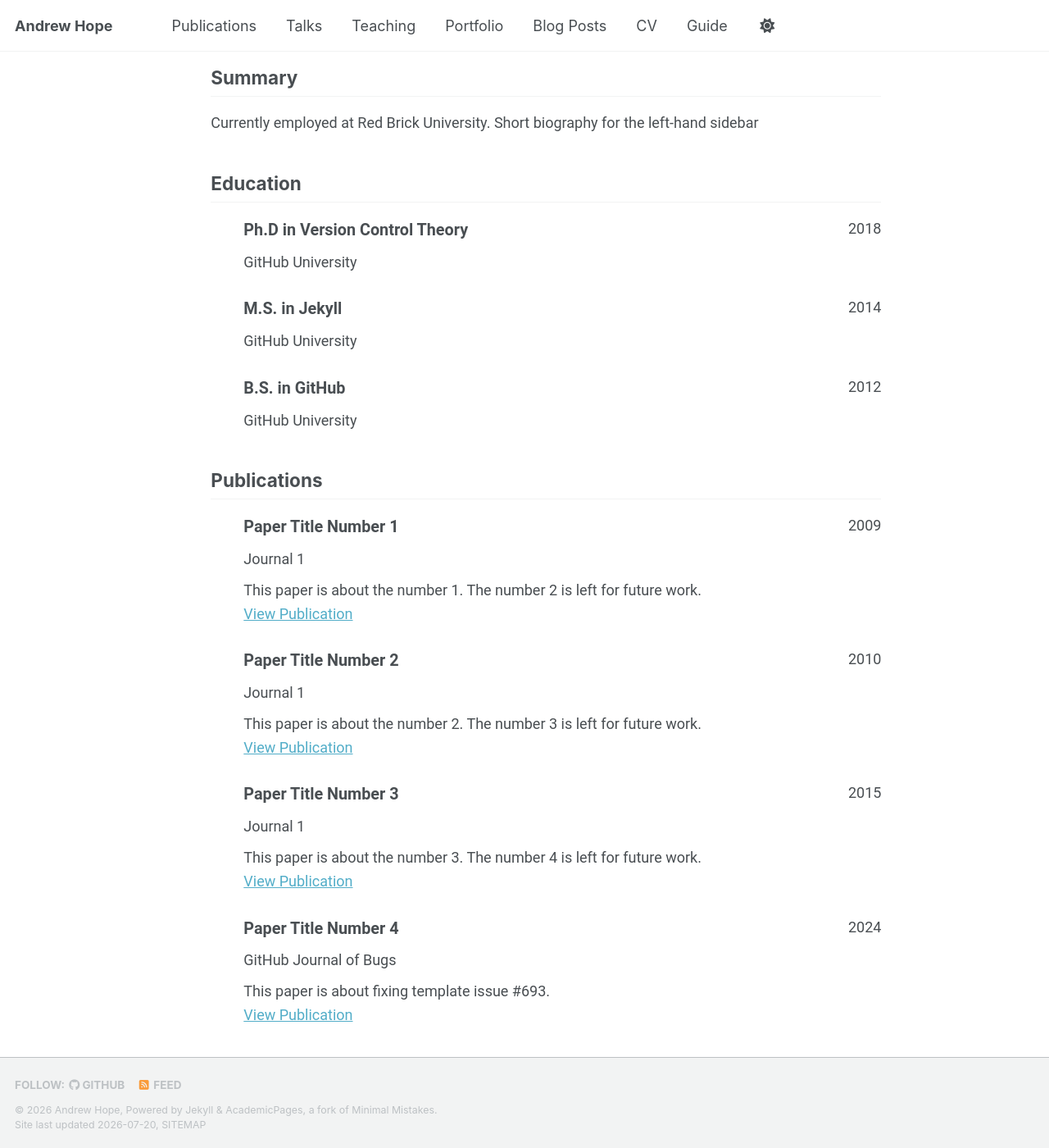
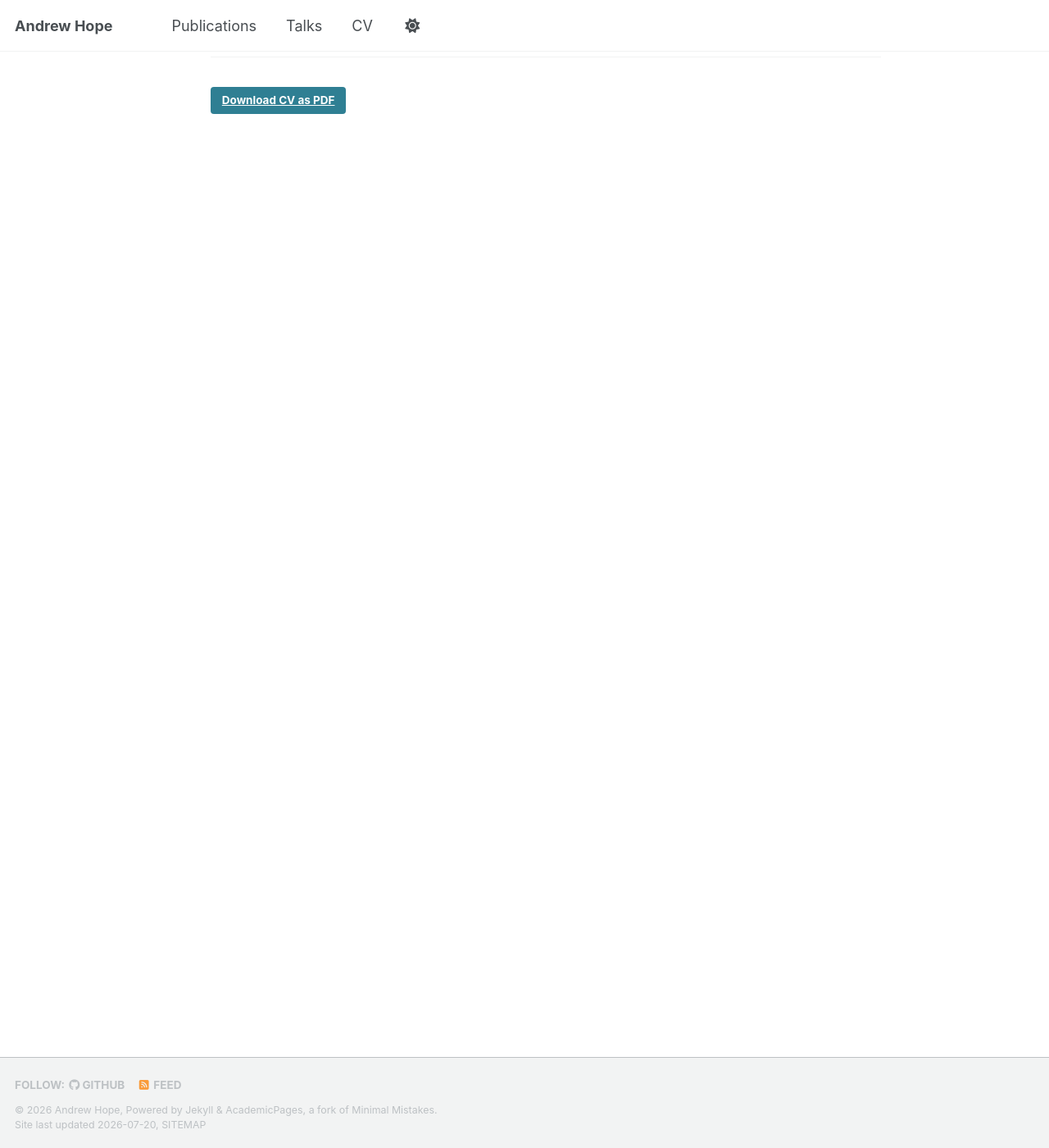
Before and after one commit to astrohope/astrohope.github.io, a Jekyll site: the page built from _pages/cv-json.md, in a window 1280 px wide and 1400 px high, scrolled down 310 px. Shown: the whole window at 82% size. Built offline with Jekyll 4.4.1, drawn with Linux system fonts in a browser that asks for light colours; a style sheet for code colours, icons or effects is not loaded; some of the changed text lies outside the part shown.

Commit message:
Second Commit

```diff
--- a/_data/cv.json
+++ b/_data/cv.json
@@ -3,150 +3,14 @@
     "name": "Andrew Hope",
     "email": "andhope@umich.edu",
     "phone": "",
-    "website": "https://academicpages.github.io",
-    "summary": "Currently employed at Red Brick University. Short biography for the left-hand sidebar",
+    "website": "",
+    "summary": "",
     "location": {
       "address": "",
       "postalCode": "",
-      "city": "Earth",
-      "countryCode": "US",
+      "city": "",
+      "countryCode": "",
       "region": ""
-    },
-    "profiles": [
-      {
-        "network": "Google Scholar",
-        "username": "",
-        "url": "https://scholar.google.com/citations?user=PS_CX0AAAAAJ"
-      },
-      {
-        "network": "ORCID",
-        "username": "",
-        "url": "https://orcid.org/yourorcidurl"
-      },
-      {
-        "network": "GitHub",
-        "username": "academicpages",
-        "url": "https://github.com/academicpages"
-      }
-    ]
-  },
-  "work": [],
-  "education": [
-    {
-      "institution": "GitHub University",
-      "area": "Ph.D in Version Control Theory",
-      "studyType": "",
-      "startDate": "",
-      "endDate": "2018",
-      "gpa": null,
-      "courses": []
-    },
-    {
-      "institution": "GitHub University",
-      "area": "M.S. in Jekyll",
-      "studyType": "",
-      "startDate": "",
-      "endDate": "2014",
-      "gpa": null,
-      "courses": []
-    },
-    {
-      "institution": "GitHub University",
-      "area": "B.S. in GitHub",
-      "studyType": "",
-      "startDate": "",
-      "endDate": "2012",
-      "gpa": null,
-      "courses": []
     }
-  ],
-  "skills": [],
-  "languages": [],
-  "interests": [],
-  "references": [],
-  "publications": [
-    {
-      "name": "Paper Title Number 1",
-      "publisher": "Journal 1",
-      "releaseDate": "2009-10-01",
-      "website": "https://academicpages.github.io/files/paper1.pdf",
-      "summary": "This paper is about the number 1. The number 2 is left for future work."
-    },
-    {
-      "name": "Paper Title Number 2",
-      "publisher": "Journal 1",
-      "releaseDate": "2010-10-01",
-      "website": "https://academicpages.github.io/files/paper2.pdf",
-      "summary": "This paper is about the number 2. The number 3 is left for future work."
-    },
-    {
-      "name": "Paper Title Number 3",
-      "publisher": "Journal 1",
-      "releaseDate": "2015-10-01",
-      "website": "https://academicpages.github.io/files/paper3.pdf",
-      "summary": "This paper is about the number 3. The number 4 is left for future work."
-    },
-    {
-      "name": "Paper Title Number 4",
-      "publisher": "GitHub Journal of Bugs",
-      "releaseDate": "2024-02-17",
-      "website": "https://academicpages.github.io/files/paper3.pdf",
-      "summary": "This paper is about fixing template issue #693."
-    }
-  ],
-  "presentations": [
-    {
-      "name": "Talk 1 on Relevant Topic in Your Field",
-      "event": "UC San Francisco, Department of Testing",
-      "date": "2012-03-01",
-      "location": "San Francisco, CA, USA",
-      "description": ""
-    },
-    {
-      "name": "Tutorial 1 on Relevant Topic in Your Field",
-      "event": "UC-Berkeley Institute for Testing Science",
-      "date": "2013-03-01",
-      "location": "Berkeley, CA, USA",
-      "description": ""
-    },
-    {
-      "name": "Talk 2 on Relevant Topic in Your Field",
-      "event": "London School of Testing",
-      "date": "2014-02-01",
-      "location": "London, UK",
-      "description": ""
-    },
-    {
-      "name": "Conference Proceeding talk 3 on Relevant Topic in Your Field",
-      "event": "Testing Institute of America 2014 Annual Conference",
-      "date": "2014-03-01",
-      "location": "Los Angeles, CA, USA",
-      "description": ""
-    }
-  ],
-  "teaching": [
-    {
-      "course": "Teaching experience 1",
-      "institution": "University 1, Department",
-      "date": "2014-01-01",
-      "role": "Undergraduate course",
-      "description": ""
-    },
-    {
-      "course": "Teaching experience 2",
-      "institution": "University 1, Department",
-      "date": "2015-01-01",
-      "role": "Workshop",
-      "description": ""
-    }
-  ],
-  "portfolio": [
-    {
-      "name": "Portfolio item number 1",
-      "category": "portfolio",
-      "date": "",
-      "url": "",
-      "description": "Short description of portfolio item number 1<br/><img src='/images/500x300.png'>"
-    }
-  ]
 }
+}
--- a/_data/navigation.yml
+++ b/_data/navigation.yml
@@ -14,20 +14,8 @@
   - title: "Talks"
     url: /talks/
 
-  - title: "Teaching"
-    url: /teaching/
-
-  - title: "Portfolio"
-    url: /portfolio/
-
-  - title: "Blog Posts"
-    url: /year-archive/
-
   - title: "CV"
     url: /cv/
 
   # - title: "CV"
   #   url: /cv-json/
-
-  - title: "Guide"
-    url: /markdown/
--- a/_pages/cv-json.md
+++ b/_pages/cv-json.md
@@ -12,6 +12,5 @@
 {% include cv-template.html %}
 
 <div class="cv-download-links">
-  <a href="{{ base_path }}/files/cv.pdf" class="btn btn--primary">Download CV as PDF</a>
-  <a href="{{ base_path }}" class="btn btn--inverse">View Markdown CV</a>
+  <a href="{{ base_path }}/files/AndrewHope2026CV.pdf" class="btn btn--primary">Download CV as PDF</a>
 </div>
```
Also changed, not shown: _pages/about.md (+3 -1 lines), 1 other file.
